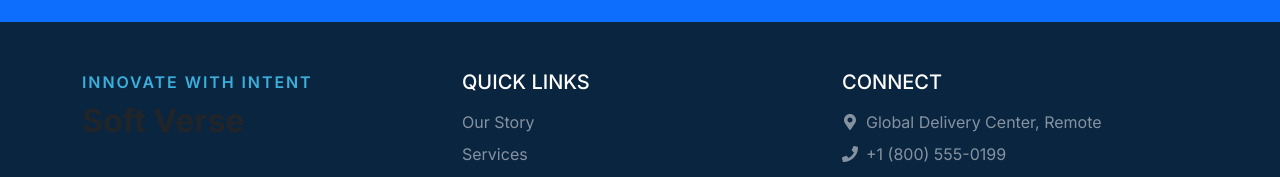
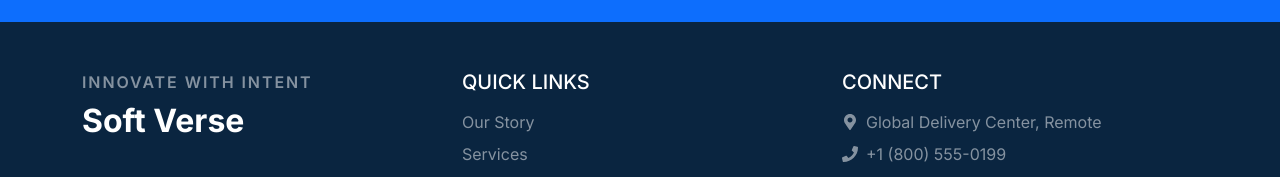
Before and after one commit to shopmanagementsystempk/soft-verse, a React (Create React App) app: page / in a window 1280 px wide. Shown: the part 1518-1695 px from the top of the page. Built offline with nearby package versions, Linux system fonts and the light colour scheme; no server answers; the database is empty.

Commit message:
Update Footer.jsx

```diff
--- a/src/components/layout/Footer.jsx
+++ b/src/components/layout/Footer.jsx
@@ -18,7 +18,7 @@ const Footer = () => {
       <div className="container py-5">
         <div className="row g-4">
           <div className="col-md-4">
-            <SectionHeading title="Soft Verse" subtitle="Innovate with intent" align="start" />
+            <SectionHeading title="Soft Verse" subtitle="Innovate with intent" align="start" invert />
             <p className="text-white-50">
               {siteSettings?.aboutSnippet ||
                 'Soft Verse crafts enterprise-grade digital experiences powered by cloud, data and intelligent automation.'}
```
